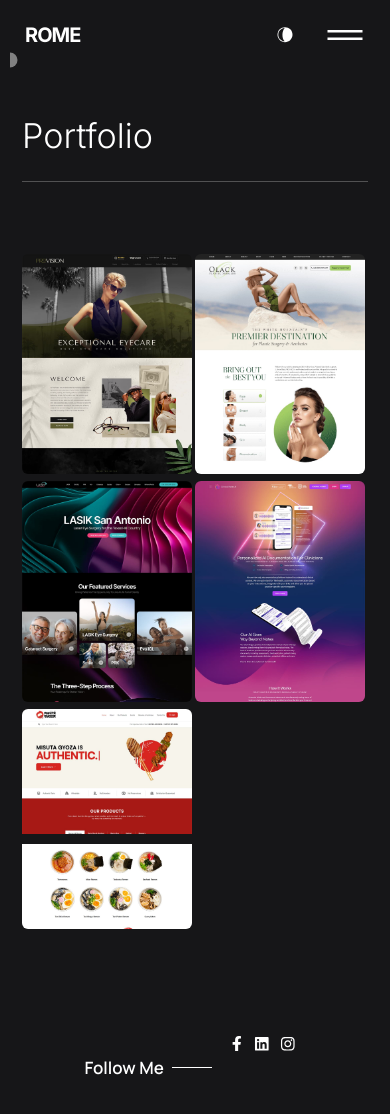
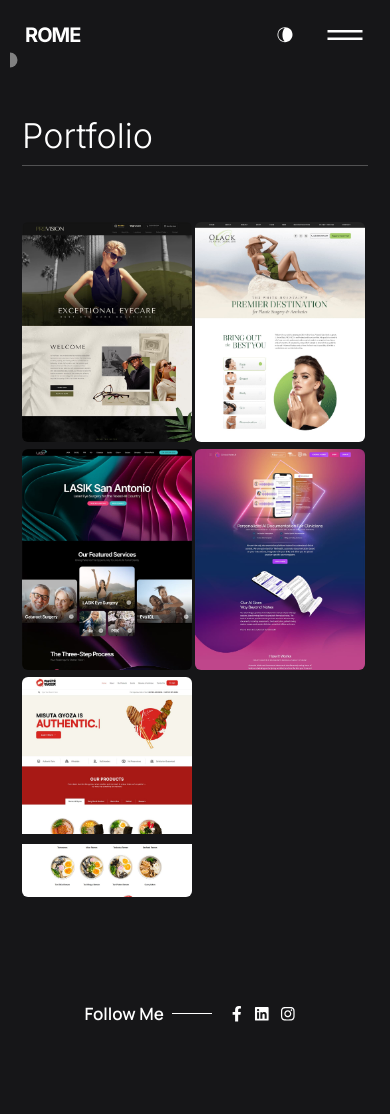
Before and after one commit to rome02/porfolio, a React (Create React App) app: page /portfolio in a window 390 px wide. Shown: the top 1114 px of the page. After the commit the page ends 1064 px from the top, so only its background shows below. Built offline with nearby package versions, Linux system fonts and the light colour scheme.

Commit message:
Deployed Website

```diff
--- a/src/components/socialicons/style.css
+++ b/src/components/socialicons/style.css
@@ -76,11 +76,12 @@
         margin-right: 65px;
     }
     .stick_follow_icon ul {
-        margin-bottom: 20px;
+        margin-bottom: 0;
+        display: flex;
     }
     .stick_follow_icon ul li {
         display: inline;
-        margin-bottom: 29px;
+        margin-bottom: 0;
         margin-right: 10px;
     }
 }
--- a/src/pages/about/index.js
+++ b/src/pages/about/index.js
@@ -21,8 +21,8 @@ export const About = () => {
         </Helmet>
         <Row className="mb-5 mt-3 pt-md-3">
           <Col lg="8">
-            <h1 className="display-4 mb-4">About me</h1>
-            <hr className="t_border my-4 ml-0 text-left" />
+            <h1 className="display-4 md:!mb-4 mb-2">About me</h1>
+            <hr className="t_border md:!my-4 my-2 ml-0 text-left" />
           </Col>
         </Row>
         <Row className="sec_sp">
--- a/src/pages/contact/index.js
+++ b/src/pages/contact/index.js
@@ -74,8 +74,8 @@ export const ContactUs = () => {
         </Helmet>
         <Row className="mb-5 mt-3 pt-md-3">
           <Col lg="8">
-            <h1 className="display-4 mb-4">Contact Me</h1>
-            <hr className="t_border my-4 ml-0 text-left" />
+            <h1 className="display-4 md:!mb-4 mb-2">Contact Me</h1>
+            <hr className="t_border md:!my-4 my-2 ml-0 text-left" />
           </Col>
         </Row>
         <Row className="sec_sp">
--- a/src/pages/home/style.css
+++ b/src/pages/home/style.css
@@ -253,6 +253,14 @@ section {
         left: 50%;
         transform: translate(-50%, 50%);
     }
+    .stick_follow_icon ul {
+        display: flex;
+        margin-bottom: 0;
+    }
+
+    .stick_follow_icon ul li {
+        margin-bottom: 0;
+    }
 }
 @media (max-width: 620px) {
     .intro_sec .text p {
@@ -267,12 +275,5 @@ section {
         font-size: 20px;
     }
 
-    .stick_follow_icon ul {
-        display: flex;
-        margin-bottom: 0;
-    }
 
-    .stick_follow_icon ul li {
-        margin-bottom: 0;
-    }
 }
--- a/src/pages/portfolio/index.js
+++ b/src/pages/portfolio/index.js
@@ -90,8 +90,8 @@ export const Portfolio = () => {
         </Helmet>
         <Row className="mb-5 mt-3 pt-md-3">
           <Col lg="8">
-            <h1 className="display-4 mb-4"> Portfolio </h1>
-            <hr className="t_border my-4 ml-0 text-left" />
+            <h1 className="display-4 mb-2 md:!mb-4"> Portfolio </h1>
+            <hr className="t_border my-2 md:!my-4 ml-0 text-left" />
           </Col>
         </Row>
         <div className="pb-[60px]">
@@ -104,7 +104,9 @@ export const Portfolio = () => {
                 <button
                   data-fancybox
                   data-src={`#${data.title}`}
-                               data-caption={`#${data.title}`}
+                  data-caption={`<span class='sm:mb-0 mb-4 flex sm:flex-row flex-col font-light sm:gap-[10px] gap-[5px] text-center'><div class='font-bold uppercase'>Owner: </div>${data.title}</span>
+                  <span class='sm:mb-0 mb-6 flex sm:flex-row flex-col font-light sm:gap-[10px] gap-[5px] text-center'><div class='font-bold uppercase'>Design by: </div>Joanne Panaligan, Creative Director of Roya.com</span>`}
+
                   className="absolute bottom-4 right-4 group-hover:scale-100 scale-0 transition-transform duration-300 ease-in-out bg-transparent border-0 p-0 z-10"
                 >
                   <svg
```
